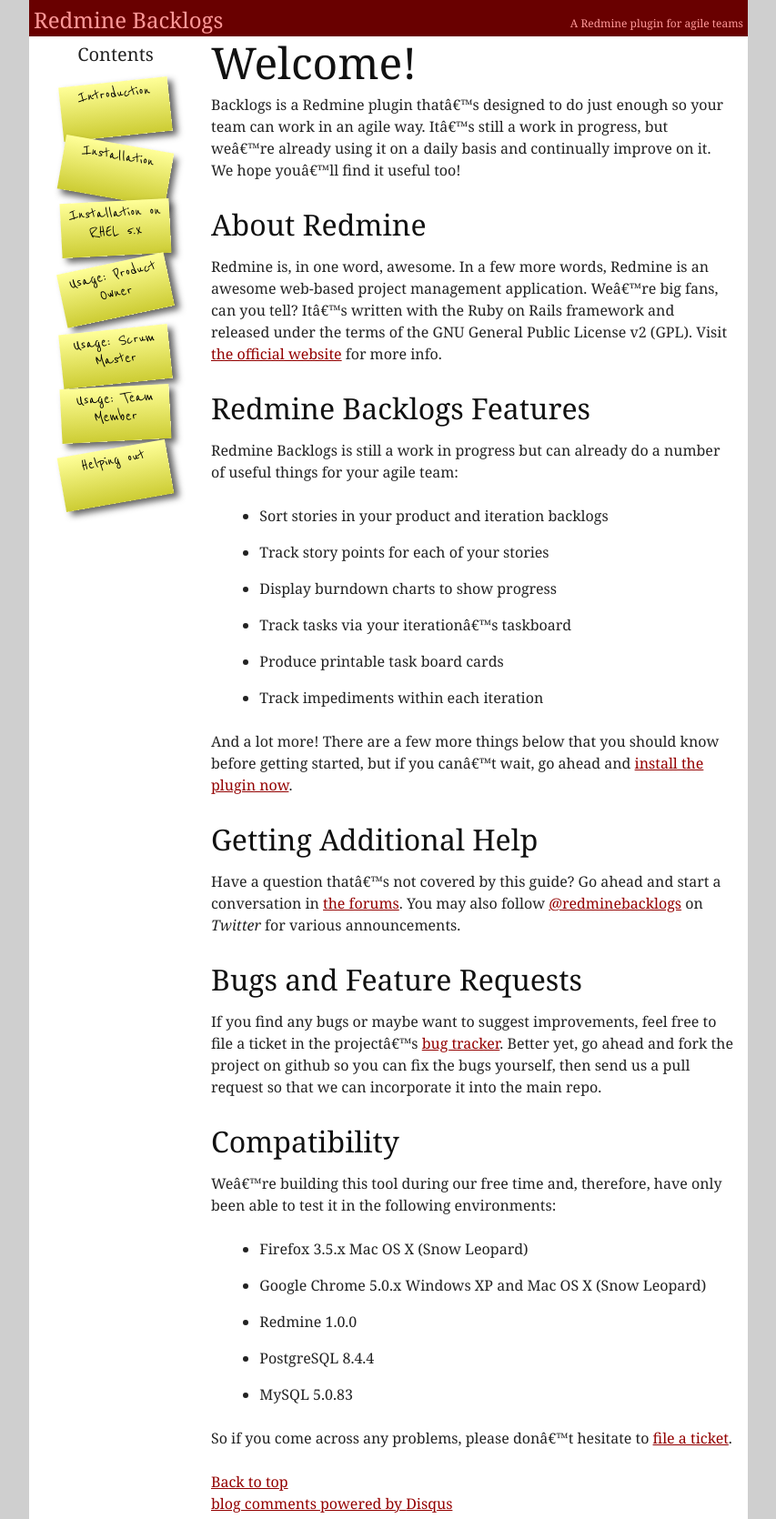
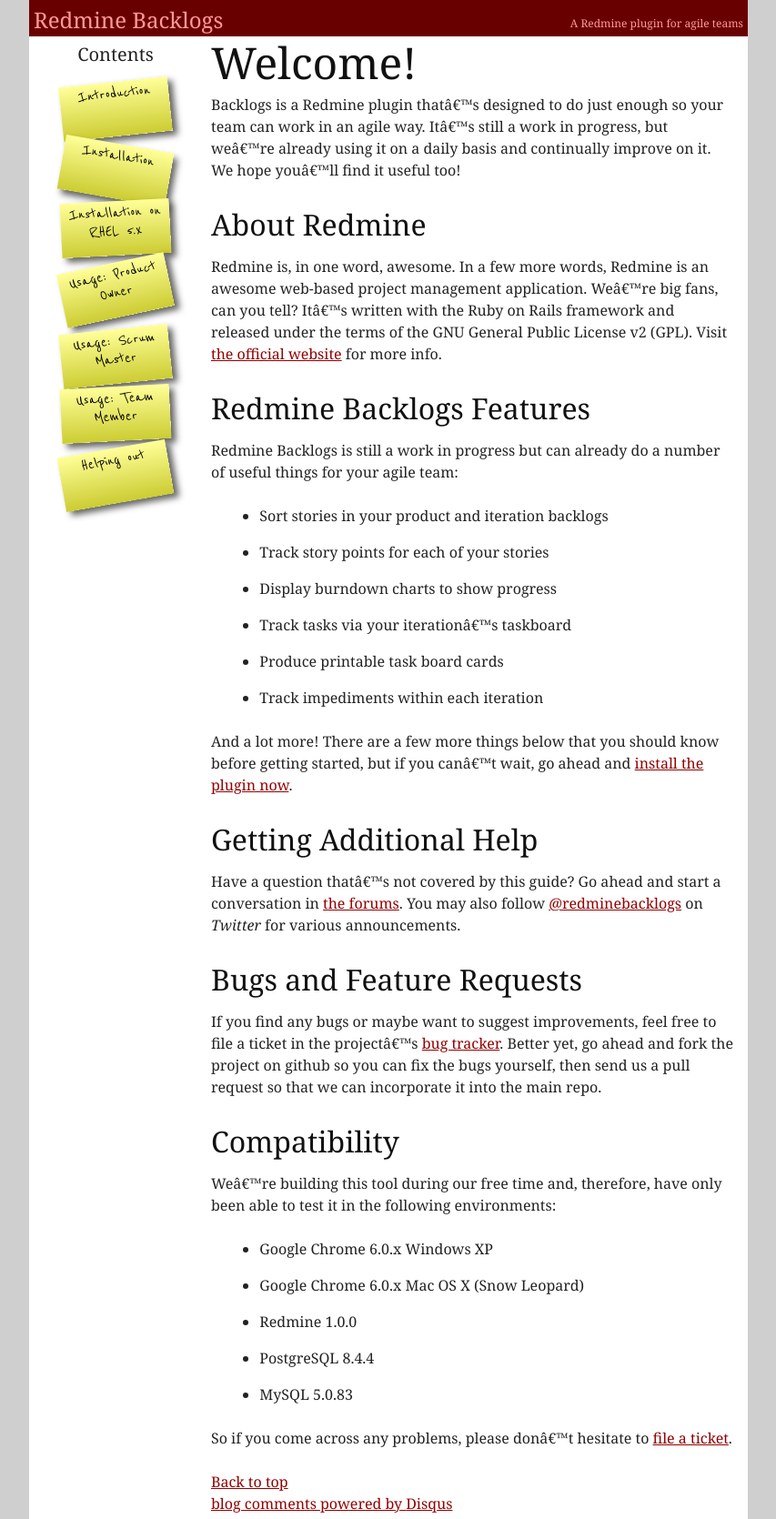
Before and after one commit to backlogs/www, a Jekyll site: the page built from _posts/en/2000-01-01-introduction.markdown, in a window 1280 px wide. Shown: the whole page at 91% size, without its empty margins (213-1066 px from the left). Built offline with Jekyll 4.4.1, drawn with Linux system fonts in a browser that asks for light colours; comment, search, counter and statistics services are not loaded.

Commit message:
Change list of tested environments

```diff
--- a/_posts/en/2000-01-01-introduction.markdown
+++ b/_posts/en/2000-01-01-introduction.markdown
@@ -42,8 +42,8 @@ If you find any bugs or maybe want to suggest improvements, feel free to file a
 
 We're building this tool during our free time and, therefore, have only been able to test it in the following environments:
 
-* Firefox 3.5.x Mac OS X (Snow Leopard)
-* Google Chrome 5.0.x Windows XP and Mac OS X (Snow Leopard)
+* Google Chrome 6.0.x Windows XP
+* Google Chrome 6.0.x Mac OS X (Snow Leopard)
 * Redmine 1.0.0
 * PostgreSQL 8.4.4
 * MySQL 5.0.83
```
